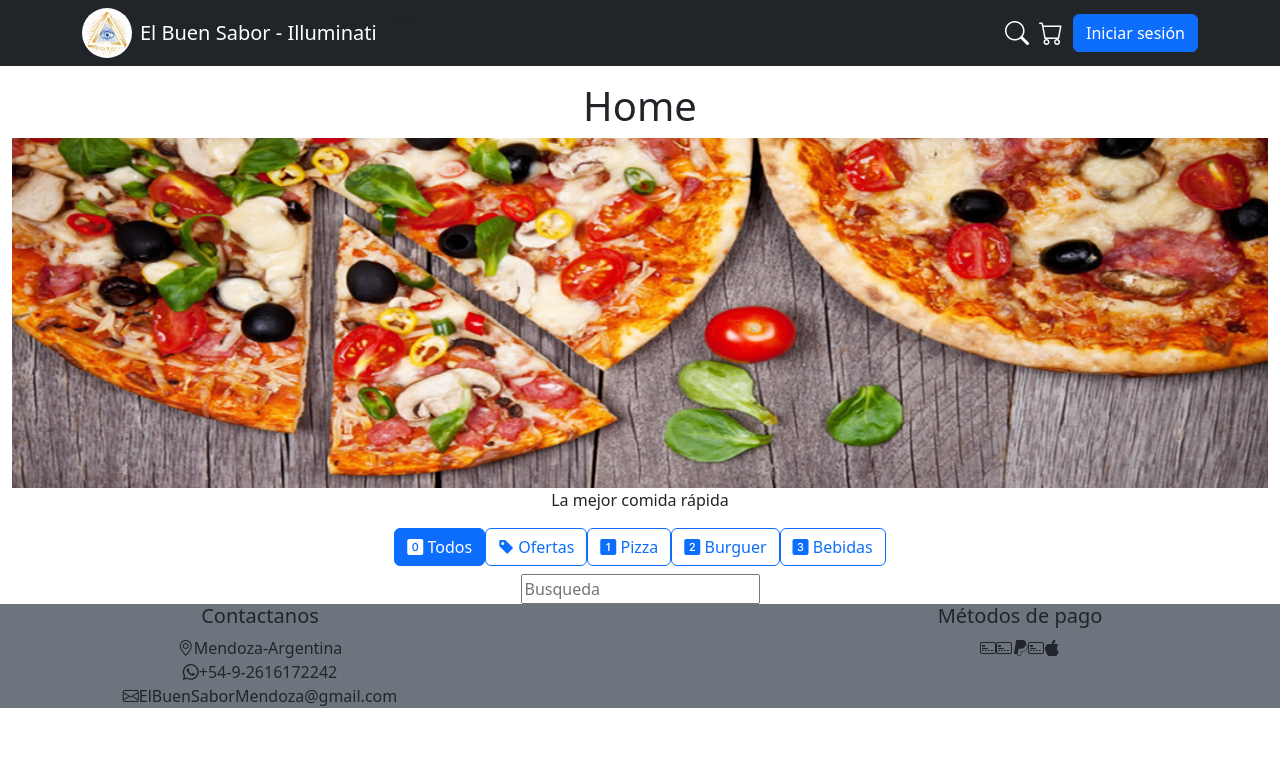
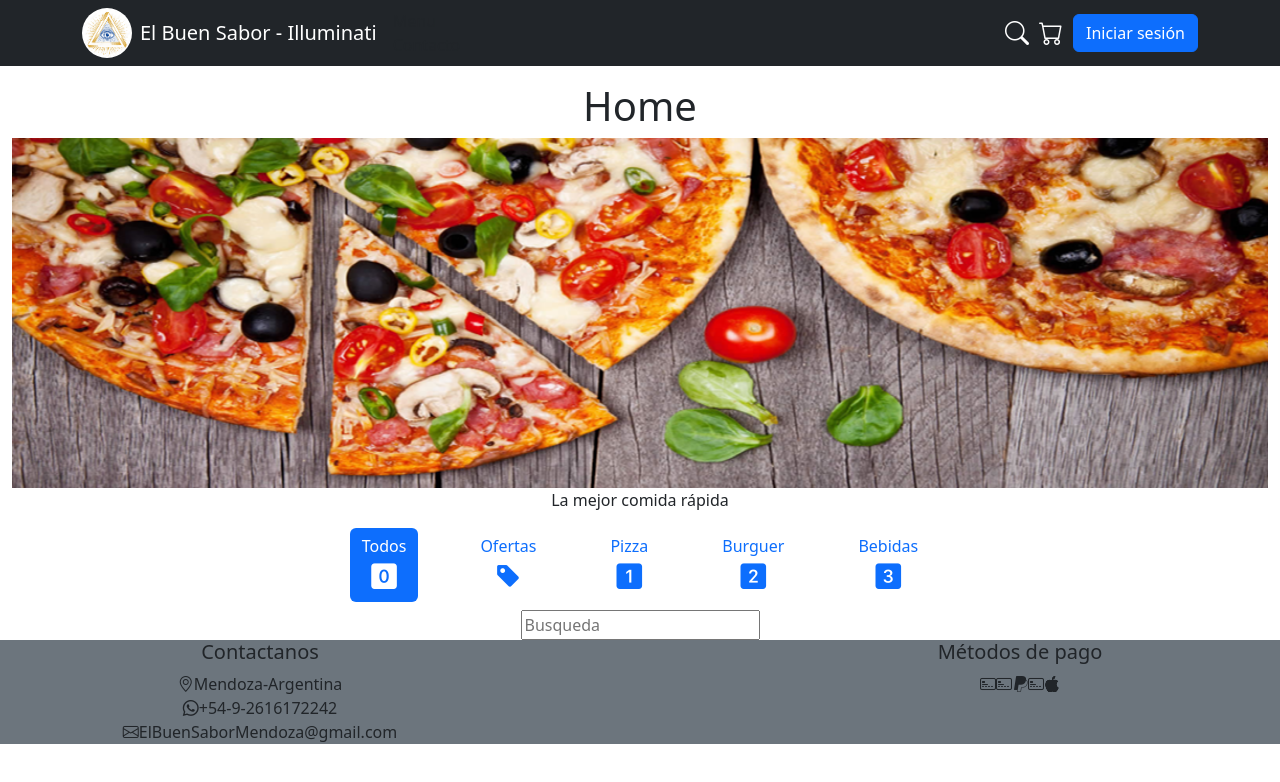
Before and after one commit to RamaHualpusher/Illuminati-ElBuenSabor-Frontend, a React (Create React App) app: page / in a window 1280 px wide. Shown: the top 782 px of the page. Built offline with nearby package versions, Linux system fonts and the light colour scheme.

Commit message:
modificacion barata botones

```diff
--- a/src/components/Componentes/BotonesMenu.tsx
+++ b/src/components/Componentes/BotonesMenu.tsx
@@ -6,6 +6,16 @@ const BotonesMenu: FC = () => {
 
   const handleOptionChange = (event: React.MouseEvent<HTMLButtonElement>) => {
     setSelectedOption(event.currentTarget.value);
+  };
+
+  const buttonStyle = {
+    marginRight: "50px",
+    border: "none",
+    outline: "none"
+  };
+
+  const iconStyle = {
+    fontSize: "160%"
   };
 
   return (
@@ -18,40 +28,55 @@ const BotonesMenu: FC = () => {
               className={`btn ${selectedOption === "Todos" ? "btn-primary" : "btn-outline-primary"}`}
               value="Todos"
               onClick={handleOptionChange}
+              style={buttonStyle}
             >
-              <i className="bi bi-0-square-fill"/> Todos
+              Todos
+              <br />
+              <i className="bi bi-0-square-fill" style={iconStyle}/>
             </button>
             <button
               type="button"
               className={`btn ${selectedOption === "Ofertas" ? "btn-primary" : "btn-outline-primary"}`}
               value="Ofertas"
               onClick={handleOptionChange}
+              style={buttonStyle}
             >
-              <i className="bi bi-tag-fill"/> Ofertas
+              Ofertas
+              <br />
+              <i className="bi bi-tag-fill" style={iconStyle}/>
             </button>
             <button
               type="button"
               className={`btn ${selectedOption === "Pizzas" ? "btn-primary" : "btn-outline-primary"}`}
               value="Pizzas"
               onClick={handleOptionChange}
+              style={buttonStyle}
             >
-              <i className="bi bi-1-square-fill"/> Pizza
+              Pizza
+              <br />
+              <i className="bi bi-1-square-fill" style={iconStyle}/>
             </button>
             <button
               type="button"
               className={`btn ${selectedOption === "Burguer" ? "btn-primary" : "btn-outline-primary"}`}
               value="Burguer"
               onClick={handleOptionChange}
+              style={buttonStyle}
             >
-              <i className="bi bi-2-square-fill"/> Burguer
+              Burguer
+              <br />
+              <i className="bi bi-2-square-fill" style={iconStyle}/>
             </button>
             <button
               type="button"
               className={`btn ${selectedOption === "Bebidas" ? "btn-primary" : "btn-outline-primary"}`}
               value="Bebidas"
               onClick={handleOptionChange}
+              style={{...buttonStyle, marginRight: "0"}}
             >
-              <i className="bi bi-3-square-fill"/> Bebidas
+              Bebidas
+              <br />
+              <i className="bi bi-3-square-fill" style={iconStyle}/>
             </button>
           </div>
         </Form.Label>
```
